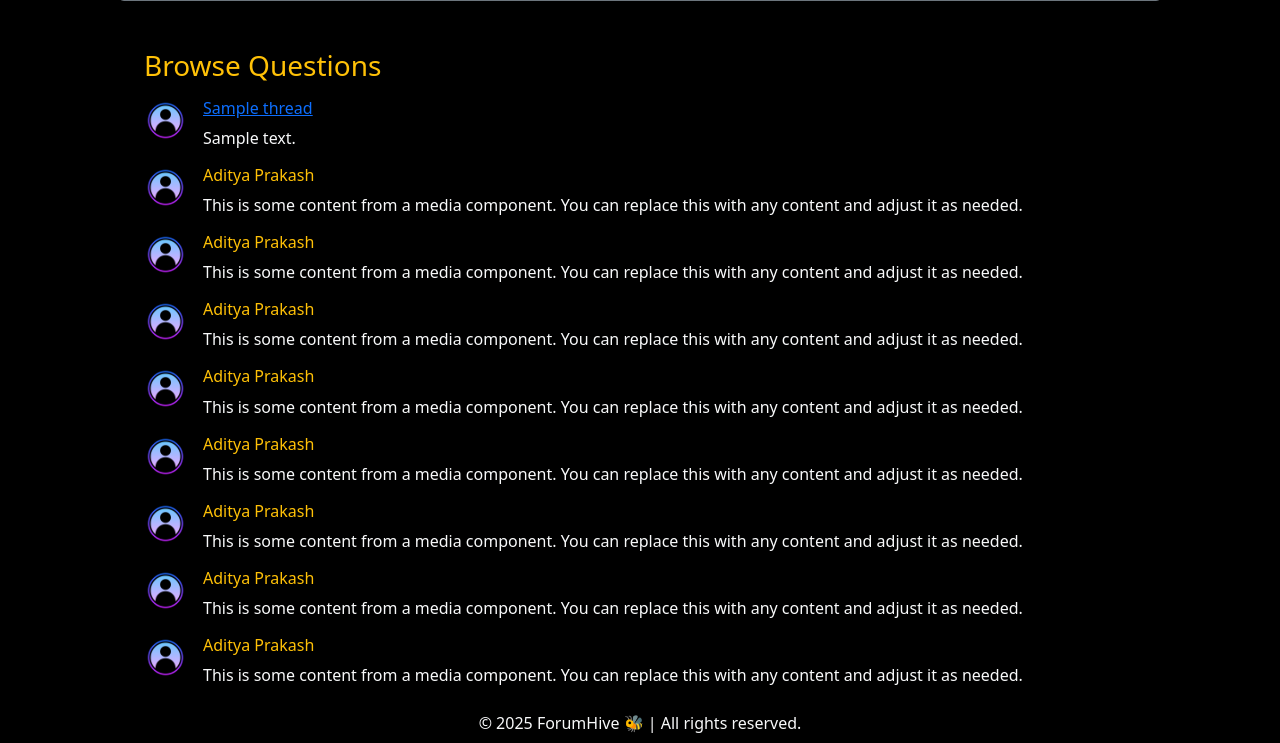
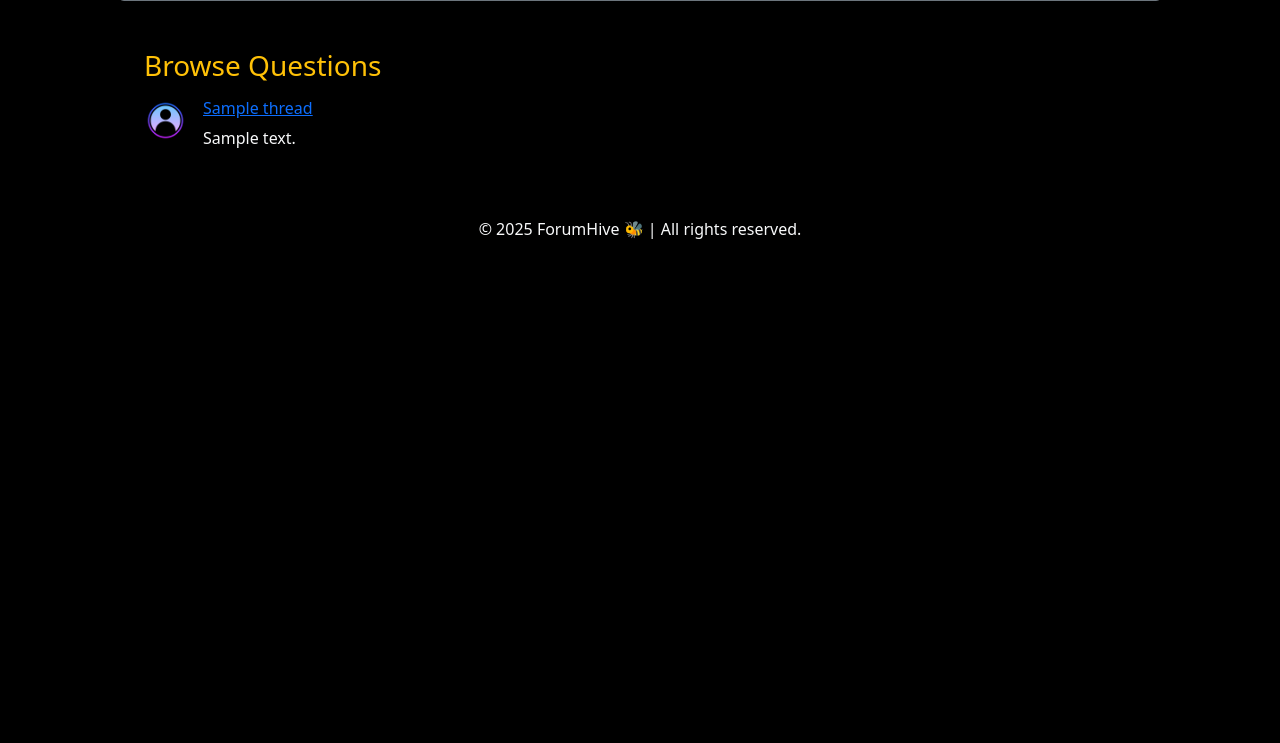
Before and after one commit to Aditya-Prakash07/online-forum-website-php, a PHP site: page /threadlist.php?catid=1 in a window 1280 px wide. Shown: the part 472-1215 px from the top of the page. After the commit the page ends 711 px from the top, so only its background shows below. Run offline with PHP 8.4, Linux system fonts and the light colour scheme; tables that the repository leaves empty or names only in its code hold one stand-in row (values such as "Sample post").

Commit message:
created a thread php page and ..

```diff
--- a/style.css
+++ b/style.css
@@ -18,5 +18,4 @@
       max-height: 50vh; /* Limits height */
     }
 
-
   }
--- a/threadlist.php
+++ b/threadlist.php
@@ -25,9 +25,10 @@ include "partials/_dbconnect.php";
     $id = $_GET['catid'];
     $sql = "SELECT * FROM `categories` WHERE category_id=$id";
     $result = mysqli_query($conn, $sql);
-    $row = mysqli_fetch_assoc($result);
-    $catname = $row['category_name'];
-    $catdesc = $row['category_description'];
+    while($row = mysqli_fetch_assoc($result)){
+        $catname = $row['category_name'];
+        $catdesc = $row['category_description'];
+    }
     ?>
 
     <div class="container mt-5 p-5">
@@ -50,7 +51,7 @@ include "partials/_dbconnect.php";
         </div>
     </div>
 
-    <div class="container mx-5 px-5">
+    <div class="container mx-5 px-5 style" style="min-height: 20vh;">
         <h3 class="text-warning mx-5">Browse Questions</h3>
         <?php
         $id = $_GET['catid'];
@@ -66,88 +67,12 @@ include "partials/_dbconnect.php";
                     <img src="/images/default.png" width="43px" alt="...">
                 </div>
                 <div class="flex-grow-1 ms-3 text-light">
-                    <h6 class="text-warning"><a href="thread.php">'.$threadtitle.'</a></h6>
+                    <h6 class="text-warning"><a href="thread.php?threadid='.$threadid.'">'.$threadtitle.'</a></h6>
                     '.$threaddesc.'
                 </div>
             </div>';
         }
         ?>
-
-
-        <!-- will remove this  latter on putting this just to check html alignment -->
-        <div class="d-flex my-3 mx-5">
-            <div class="flex-shrink-0">
-                <img src="/images/default.png" width="43px" alt="...">
-            </div>
-            <div class="flex-grow-1 ms-3 text-light">
-                <h6 class="text-warning">Aditya Prakash</h6>
-                This is some content from a media component. You can replace this with any content and adjust it as needed.
-            </div>
-        </div>
-        <div class="d-flex my-3 mx-5">
-            <div class="flex-shrink-0">
-                <img src="/images/default.png" width="43px" alt="...">
-            </div>
-            <div class="flex-grow-1 ms-3 text-light">
-                <h6 class="text-warning">Aditya Prakash</h6>
-                This is some content from a media component. You can replace this with any content and adjust it as needed.
-            </div>
-        </div>
-        <div class="d-flex my-3 mx-5">
-            <div class="flex-shrink-0">
-                <img src="/images/default.png" width="43px" alt="...">
-            </div>
-            <div class="flex-grow-1 ms-3 text-light">
-                <h6 class="text-warning">Aditya Prakash</h6>
-                This is some content from a media component. You can replace this with any content and adjust it as needed.
-            </div>
-        </div>
-        <div class="d-flex my-3 mx-5">
-            <div class="flex-shrink-0">
-                <img src="/images/default.png" width="43px" alt="...">
-            </div>
-            <div class="flex-grow-1 ms-3 text-light">
-                <h6 class="text-warning">Aditya Prakash</h6>
-                This is some content from a media component. You can replace this with any content and adjust it as needed.
-            </div>
-        </div>
-        <div class="d-flex my-3 mx-5">
-            <div class="flex-shrink-0">
-                <img src="/images/default.png" width="43px" alt="...">
-            </div>
-            <div class="flex-grow-1 ms-3 text-light">
-                <h6 class="text-warning">Aditya Prakash</h6>
-                This is some content from a media component. You can replace this with any content and adjust it as needed.
-            </div>
-        </div>
-        <div class="d-flex my-3 mx-5">
-            <div class="flex-shrink-0">
-                <img src="/images/default.png" width="43px" alt="...">
-            </div>
-            <div class="flex-grow-1 ms-3 text-light">
-                <h6 class="text-warning">Aditya Prakash</h6>
-                This is some content from a media component. You can replace this with any content and adjust it as needed.
-            </div>
-        </div>
-        <div class="d-flex my-3 mx-5">
-            <div class="flex-shrink-0">
-                <img src="/images/default.png" width="43px" alt="...">
-            </div>
-            <div class="flex-grow-1 ms-3 text-light">
-                <h6 class="text-warning">Aditya Prakash</h6>
-                This is some content from a media component. You can replace this with any content and adjust it as needed.
-            </div>
-        </div>
-        <div class="d-flex my-3 mx-5">
-            <div class="flex-shrink-0">
-                <img src="/images/default.png" width="43px" alt="...">
-            </div>
-            <div class="flex-grow-1 ms-3 text-light">
-                <h6 class="text-warning">Aditya Prakash</h6>
-                This is some content from a media component. You can replace this with any content and adjust it as needed.
-            </div>
-        </div>
-
     </div>
 
     <?php
```
Also changed, not shown: thread.php (added, +80 -0 lines).
